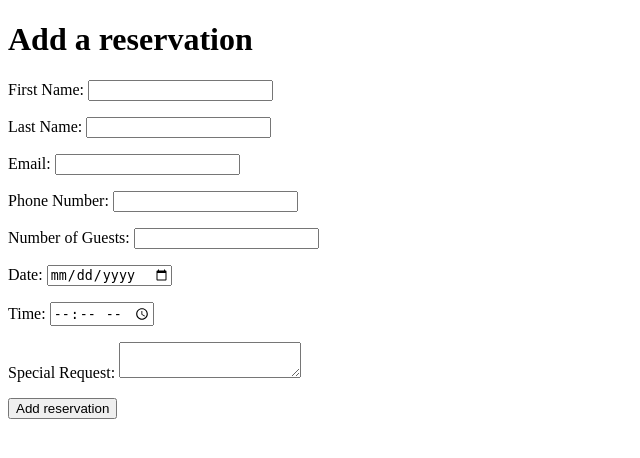
After one commit to SohailMohammed1/Sweet_Spot, a Django app: page /add in a window 1280 px wide. The commit adds this page. Shown: the top 458 px of the page, without its empty margins (0-640 px from the left). Run offline with Django 4.2, Linux system fonts and the light colour scheme.

Commit message:
basic structure of reservation form

```diff
--- a/django_sweet_spot/urls.py
+++ b/django_sweet_spot/urls.py
@@ -16,10 +16,11 @@ Including another URLconf
 """
 from django.contrib import admin
 from django.urls import path, include
-from sweet_spot.views import get_sweet_spot
+from sweet_spot.views import get_sweet_spot, add_reservation
 
 
 urlpatterns = [
     path('admin/', admin.site.urls),
-    path('', get_sweet_spot, name='sweet_spot')
+    path('', get_sweet_spot, name='sweet_spot'),
+    path('add', add_reservation, name='add')
 ]
--- /dev/null
+++ b/sweet_spot/templates/sweet_spot/add_reservation.html
@@ -0,0 +1,75 @@
+<!DOCTYPE html>
+<html lang="en">
+
+<head>
+    <meta charset="UTF-8">
+    <meta name="viewport" content="width=device-width, initial-scale=1.0">
+    <title>Dinner Reservations</title>
+    <style>
+        .done {
+            text-decoration: line-through;
+        }
+    </style>
+</head>
+
+<body>
+    <h1>Add a reservation</h1>
+    <form method="POST" action="add">
+        {% csrf_token %}
+        <div>
+            <p>
+                <label for="id_first_name">First Name: </label>
+                <input type="text" id="id_first_name" name="first_name">
+            </p>
+        </div>
+        <div>
+            <p>
+                <label for="id_last_name">Last Name: </label>
+                <input type="text" id="id_last_name" name="last_name">
+            </p>
+        </div>
+        <div>
+            <p>
+                <label for="id_email">Email: </label>
+                <input type="email" id="id_email" name="email">
+            </p>
+        </div>
+        <div>
+            <p>
+                <label for="id_phone_number">Phone Number: </label>
+                <input type="tel" id="id_phone_number" name="phone_number">
+            </p>
+        </div>
+        <div>
+            <p>
+                <label for="id_no_of_guests">Number of Guests: </label>
+                <input type="number" id="id_no_of_guests" name="no_of_guests">
+            </p>
+        </div>
+        <div>
+            <p>
+                <label for="id_date_selected">Date: </label>
+                <input type="date" id="id_date_selected" name="date_selected">
+            </p>
+        </div>
+        <div>
+            <p>
+                <label for="id_time_selected">Time: </label>
+                <input type="time" id="id_time_selected" name="time_selected">
+            </p>
+        </div>
+        <div>
+            <p>
+                <label for="id_special_request">Special Request: </label>
+                <textarea id="id_special_request" name="special_request"></textarea>
+            </p>
+        </div>
+        <div>
+            <p>
+                <button type="submit">Add reservation</button>
+            </p>
+        </div>
+    </form>
+</body>
+
+</html>
--- a/sweet_spot/templates/sweet_spot/sweet_spot.html
+++ b/sweet_spot/templates/sweet_spot/sweet_spot.html
@@ -37,6 +37,7 @@
         <li>No reservations available.</li>
         {% endfor %}
     </ul>
+    <a href="add">Add a reservation</a>
 </body>
 
 </html>
--- a/sweet_spot/views.py
+++ b/sweet_spot/views.py
@@ -3,11 +3,10 @@ from .models import DinnerReservation
 
 def get_sweet_spot(request):
     reservations = DinnerReservation.objects.all()
-
-
     context = {
         'reservations': reservations
     }
+    return render(request, 'sweet_spot/sweet_spot.html', context)
 
-
-    return render(request, 'sweet_spot/sweet_spot.html', context)
+def add_reservation(request):
+    return render(request, 'sweet_spot/add_reservation.html')
```
